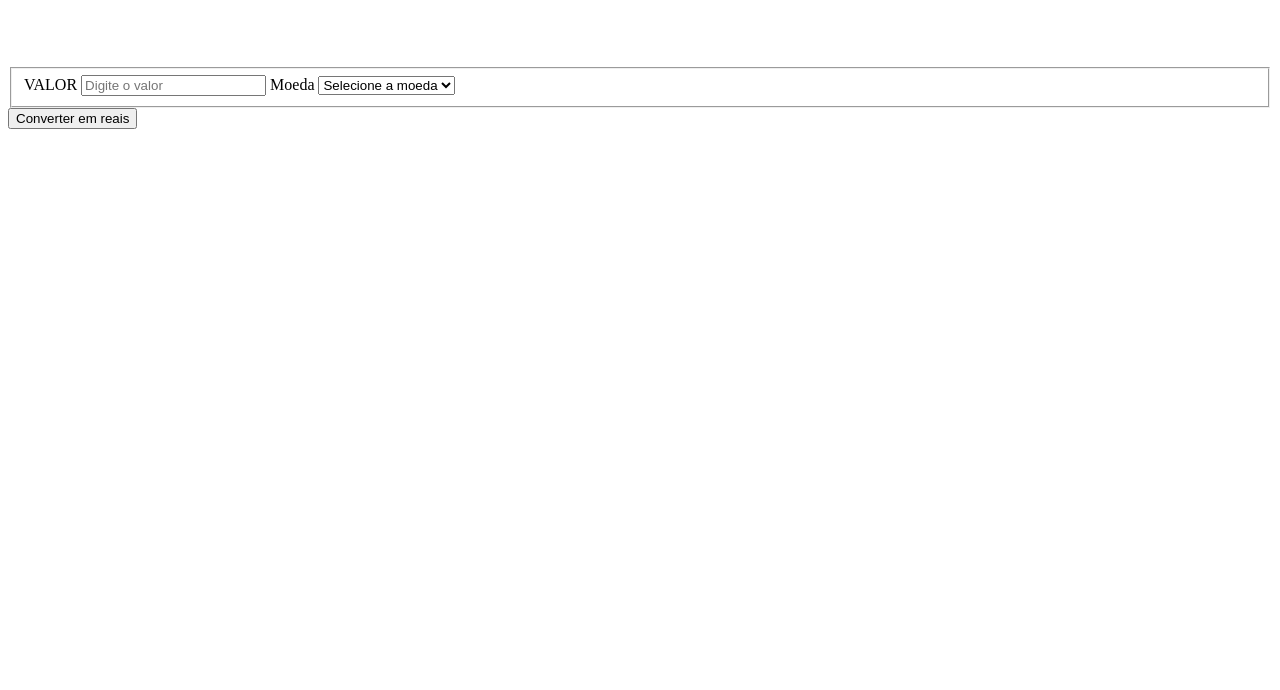
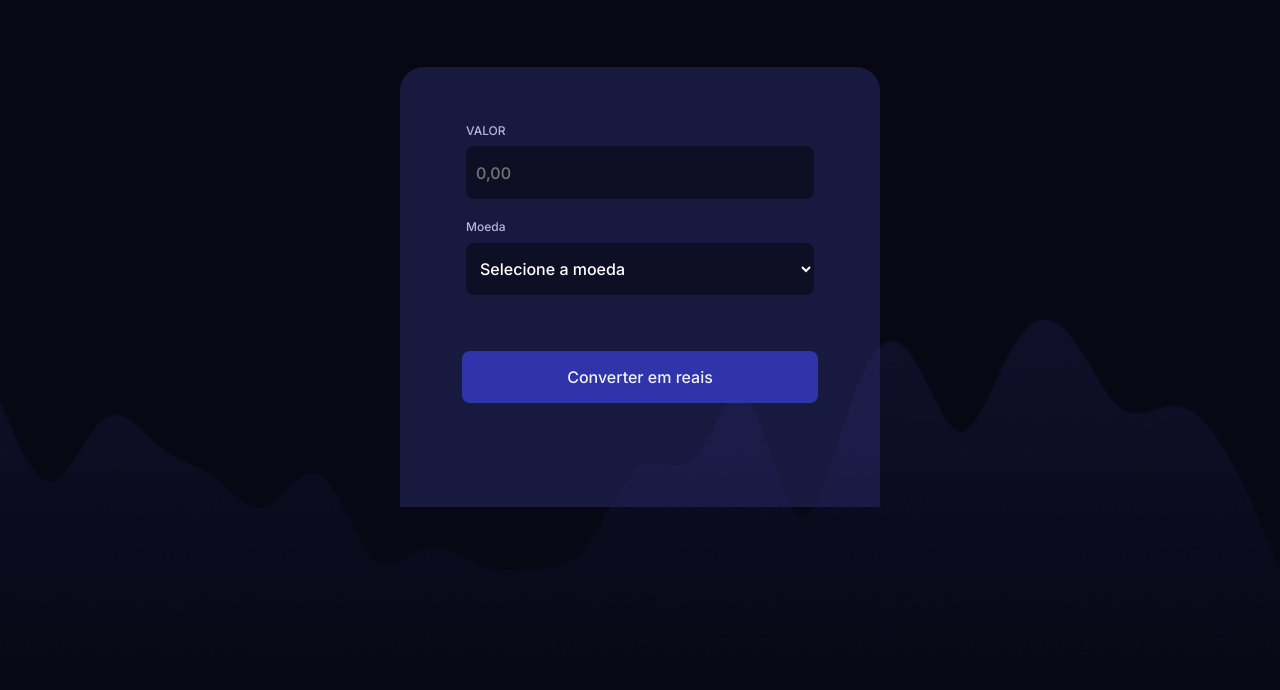
Before and after one commit to martinsromao/projeto-conversor-de-moeda, a plain HTML site: page index.html in a window 1280 px wide. Shown: the part 110-800 px from the top of the page. Drawn offline with Linux system fonts and the light colour scheme.

Commit message:
add contender

```diff
--- a/index.html
+++ b/index.html
@@ -27,8 +27,11 @@
   <div class="contender">
     <form >
       <fieldset>
-        <label for="valor">VALOR</label>
-        <input type="text" id="valor" name="valor" placeholder="Digite o valor">
+        <div class="input-info">
+          <label for="valor">VALOR</label>
+         <input type="text" id="valor" name="valor" placeholder="0,00">
+        </div>
+      <div class="input-info">
         <label for="seletor-moeda">Moeda</label>
         <select name="moeda" id="seletor-moeda">
           <option value="">Selecione a moeda</option>
@@ -38,10 +41,16 @@
           <option value="ARS">Peso argentino</option>
           <option value="CNY">Yuan chinês</option>
         </select>
+      </div>
       </fieldset>
       <button type="submit">Converter em reais</button>
+
     </form>
   </div>
+   <div class="result">
+        <p>US$ 1 = R$ 4,86</p>
+        <p>486,00 Reais</p>
+      </div>
 
 </body>
 
--- /dev/null
+++ b/style/contender.css
@@ -0,0 +1,86 @@
+.contender{
+  width: 480px;
+  height: 384px;
+  background-color: var(--blue-500);
+  padding-bottom: 56px;
+  margin: 0 auto;
+  border-radius: 24px 24px 0px 0px;
+
+
+  fieldset{
+    border: none;
+    display: flex;
+    flex-direction: column;
+    padding-block:56px;
+    padding-inline: 64px;
+    gap: 20px;
+    .input-info{
+
+      display: flex;
+      flex-direction: column;
+      height: 76px;
+      label{
+        height: 24px;
+        font: var(--label);
+        color: var(--blue-900);
+        opacity: 100%;
+      }
+      input, select{
+        height: 52px;
+        border-radius: 8px;
+        border: 0;
+        background-color: var(--blue-200);
+        color: white;
+
+
+        padding-left: 10px;
+        font: var(--body);
+      }
+
+      select:focus{
+        background-color: var(--blue-400);
+      }
+
+    }
+  }
+  button{
+
+    display: block;
+    margin: 0 auto;
+    width: 356px;
+    height: 52px;
+    border-radius: 8px;
+    border: 0;
+    background-color: #2F34AB;
+    color: var(--white);
+    font: var(--button);
+    cursor: pointer;
+    &:hover{
+      background-color: var(--blue-700);
+    }
+  }
+
+}
+.result{
+  margin: 0 auto;
+    width: 480px;
+    height: 156px;
+    background-color: rgba(31, 33, 81, 0.582);
+    text-align: center;
+    padding-top: 50px;
+    border-radius: 0px 0px 24px 24px;
+    margin-bottom: 50px;
+    p{
+      margin-top: 20px;
+      color: var(--white);
+    }
+    p:nth-child(1){
+      font: var(--span);
+      color: var(--blue-900);
+
+    }
+    p:nth-child(2){
+      font: var(--h1);
+      color: var(--white);
+    }
+  }
--- a/style/global.css
+++ b/style/global.css
@@ -7,7 +7,7 @@
 --blue-200: #0E0F25;
 --blue-300: #141534;
 --blue-400: #1F2151;
---blue-500: #2F3279;
+--blue-500: rgba(47, 49, 121, 0.411);
 --blu-600:#2F34AB;
 --blue-700: #4A5DCD;
 --blue-800: #7D8DEC;
@@ -20,6 +20,15 @@
 --button: 500 1rem/20px var(--font-family);
 --body: 500 1rem/20px var(--font-family);
 --label: 500 0.75rem/16px var(--font-family);
---span: 500 1rem/20px var(--font-family);
+--span: 500 1rem/20px var(--font-family2);
 
 }
+body{
+  background-image: url(../assets/image/Background.png);
+  background-size: cover;
+  font: var(--body);
+
+  .result{
+    display: none;
+  }
+}
--- a/style/index.css
+++ b/style/index.css
@@ -1,2 +1,3 @@
 @import url(global.css);
 @import url(header.css);
+@import url(contender.css);
```
